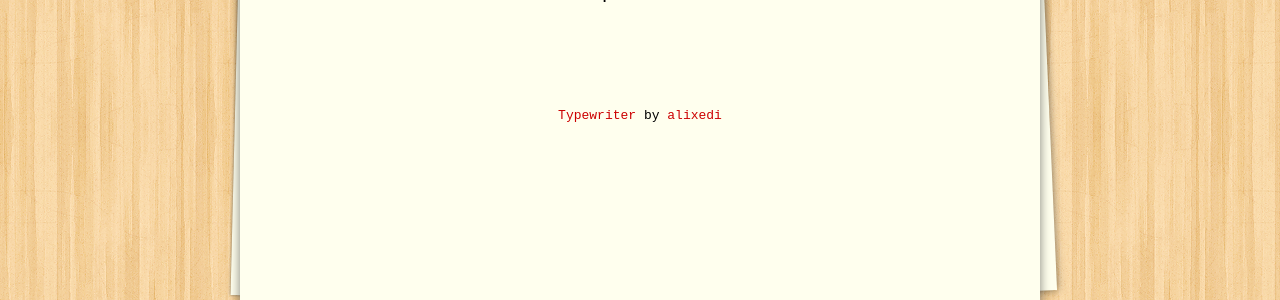
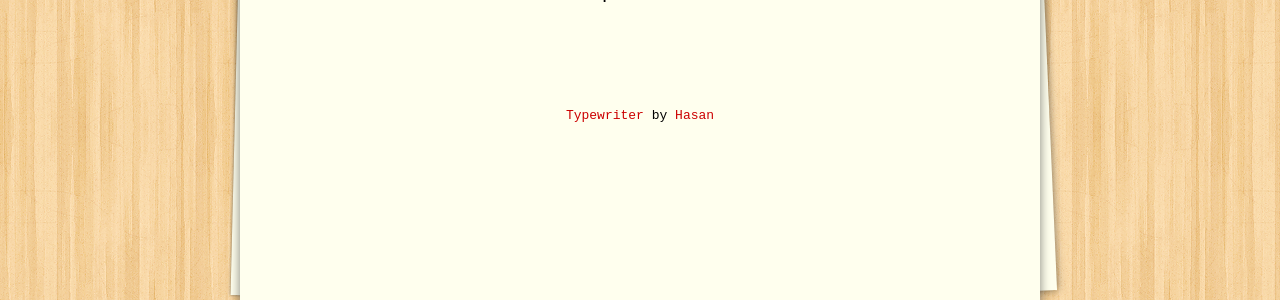
Before and after one commit to ksamet/ksamet.github.io, a Jekyll site: the page built from index.html, in a window 1280 px wide. Shown: the part 824-1124 px from the top of the page. Built offline with Jekyll 4.4.1, drawn with Linux system fonts in a browser that asks for light colours; the list of posts is cut into pages by our own code.

Commit message:
Update footer.html

```diff
--- a/_includes/footer.html
+++ b/_includes/footer.html
@@ -1,3 +1,3 @@
 <footer class="site-footer">
-<a href="https://github.com/alixedi/typewriter">Typewriter</a> by <a href="http://twitter.com/alixedi">alixedi</a>
+<a href="https://google.com">Typewriter</a> by <a href="http://twitter.com/">Hasan</a>
 </footer>
```
